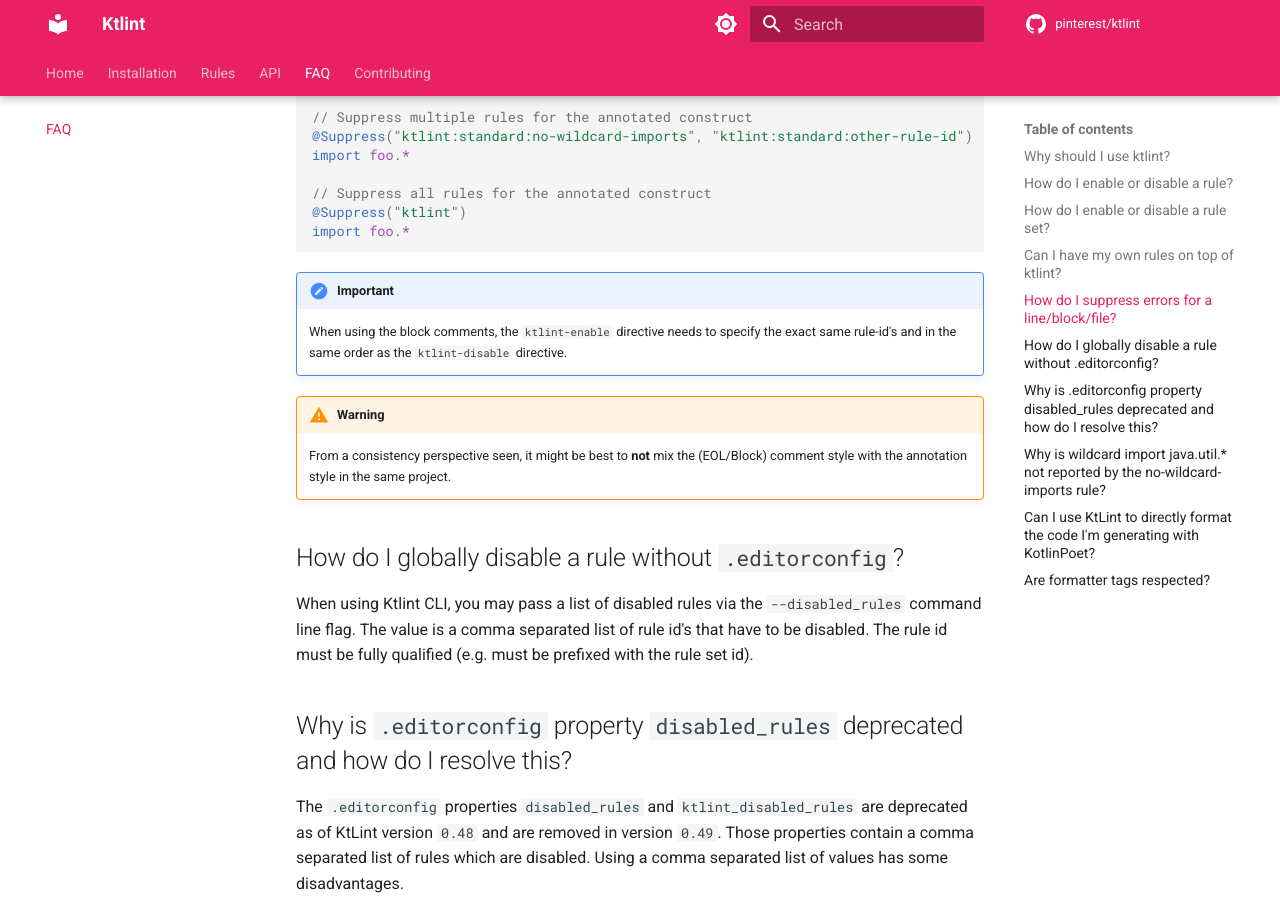
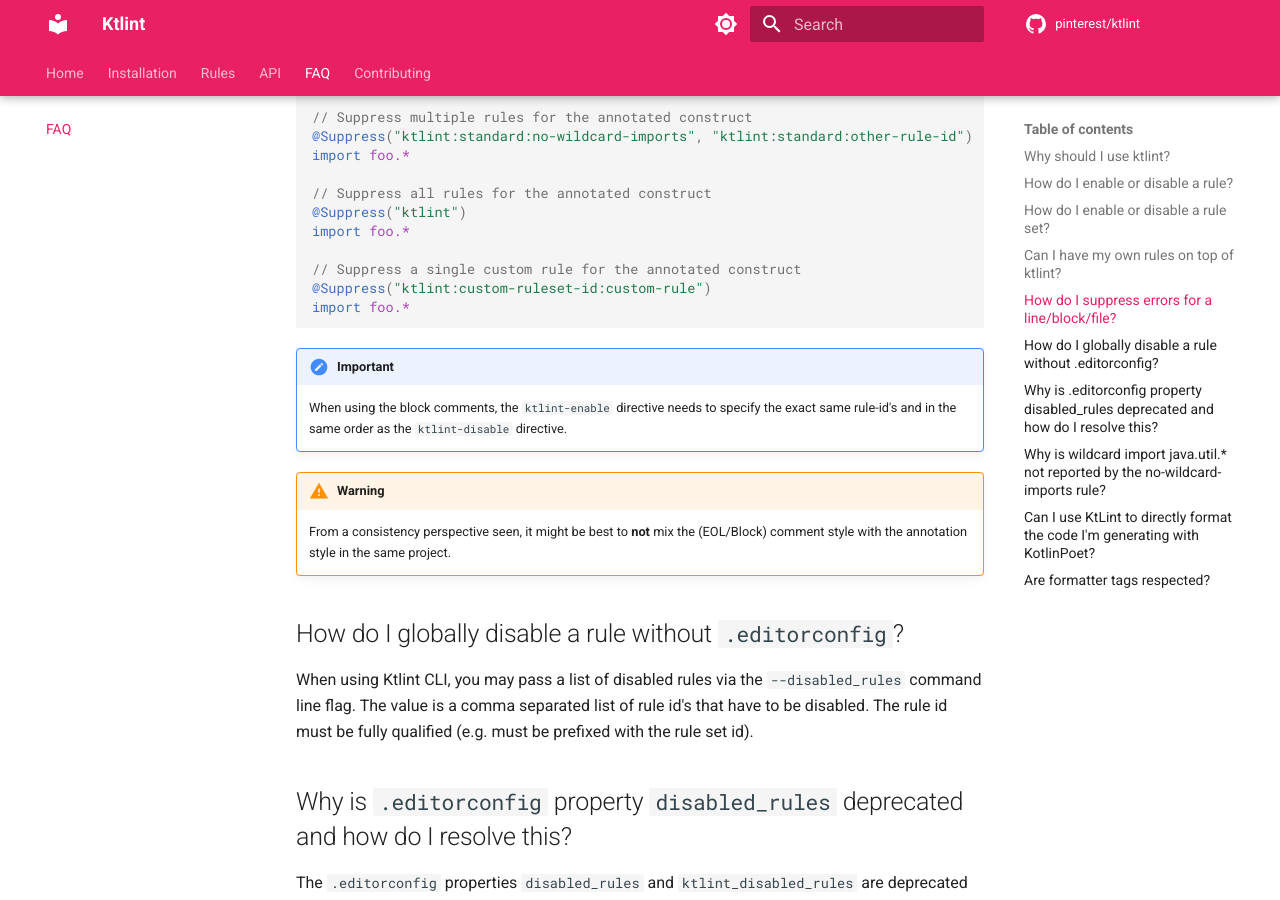
Before and after one commit to pinterest/ktlint, an MkDocs documentation site: the page built from documentation/snapshot/docs/faq.md, in a window 1280 px wide and 900 px high, scrolled down 1979 px. Built offline with MkDocs 1.6.1 and Material for MkDocs 9.7.7, drawn with Linux system fonts in a browser that asks for light colours; comment, search, counter and statistics services are not loaded; the version menu is left out.

Commit message:
Add example of suppressing a custom rule (documents that "ktlint:" prefix is required)

````diff
--- a/documentation/snapshot/docs/faq.md
+++ b/documentation/snapshot/docs/faq.md
@@ -67,6 +67,10 @@ An error can be suppressed using:
 
     // Suppress all rules for the annotated construct
     @Suppress("ktlint")
+    import foo.*
+
+    // Suppress a single custom rule for the annotated construct
+    @Suppress("ktlint:custom-ruleset-id:custom-rule")
     import foo.*
     ```
 === "[:material-heart:](#) EOL comments"
````
